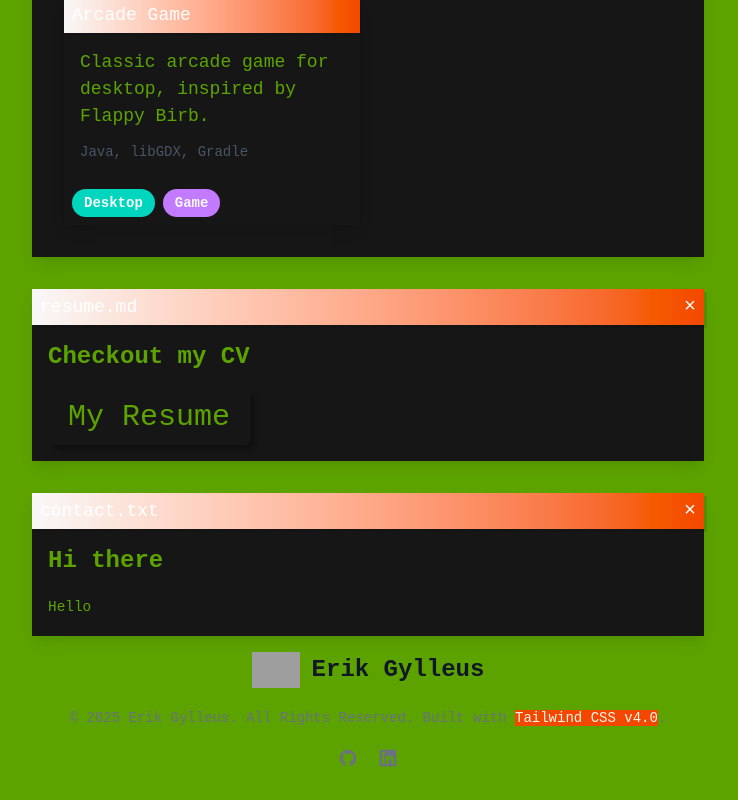
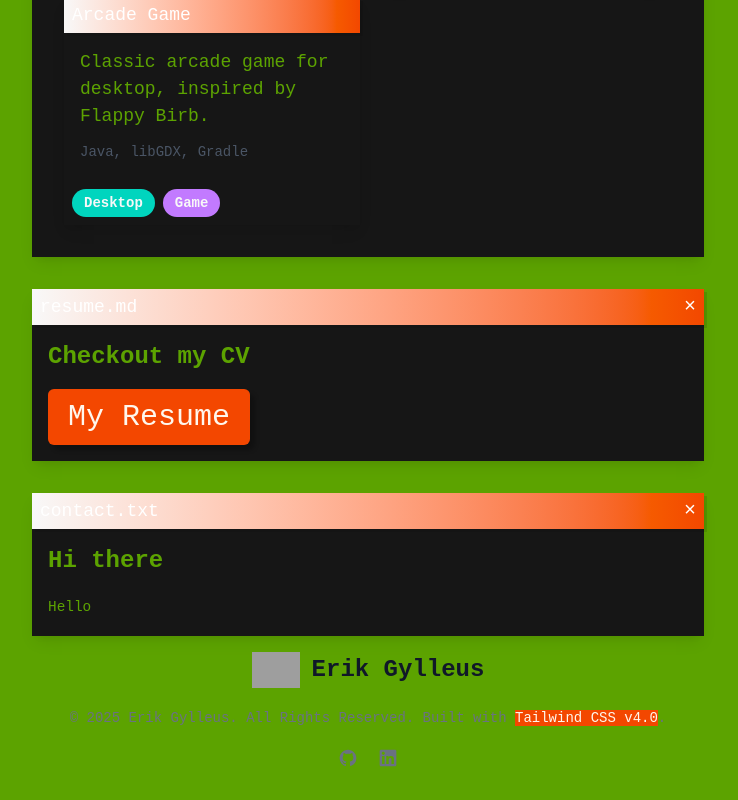
Before and after one commit to ergyl/ergyl.github.io, a Vue app: page / in a window 1280 px wide. Shown: the part 1640-2440 px from the top of the page, without its empty margins (272-1010 px from the left). Built offline with nearby package versions, Linux system fonts and the light colour scheme; grey boxes are pictures that could not be loaded.

Commit message:
refactor styles for button component

```diff
--- a/src/assets/main.css
+++ b/src/assets/main.css
@@ -220,6 +220,28 @@ Example: if you want to style all H2 elements you use the base layer.
         @apply text-base-100 rounded-full px-3 py-1 text-sm font-semibold
     }
 
+    .btn-disabled {
+        cursor: not-allowed;
+        opacity: var(--disabled-opacity);
+        @apply bg-yellow-200 text-accent-content
+    }
+
+    .btn-active {
+        cursor: pointer;
+        @apply bg-accent text-accent-content hover:opacity-90
+    }
+
+    .btn-hover {
+        opacity: var(--hover-opacity);
+        @apply bg-red-400 text-accent-content
+    }
+
+    .btn-pressed {
+        opacity: var(--pressed-opacity);
+        @apply bg-blue-400 text-accent-content
+    }
+
+
     @keyframes blink {
         0%, 100% {
             opacity: 1;
--- a/src/components/ui/Button.vue
+++ b/src/components/ui/Button.vue
@@ -58,11 +58,11 @@ const boxShadow = computed(() =>
 
 const buttonClasses = computed(() => {
   if (props.disabled) {
-    return "bg-[var(--color-btn-disabled)] text-[var(--color-btn-font-disabled)]";
+    return "btn-disabled";
   } else if (isPressed.value) {
-    return "bg-[var(--color-primary-accent)]";
+    return "btn-pressed";
   } else {
-    return "bg-[var(--color-btn-primary)] hover:bg-[var(--color-btn-hover)]";
+    return "btn-active hover:btn-hover";
   }
 });
 
```
Lines whose indentation alone changed are shown as unchanged.
